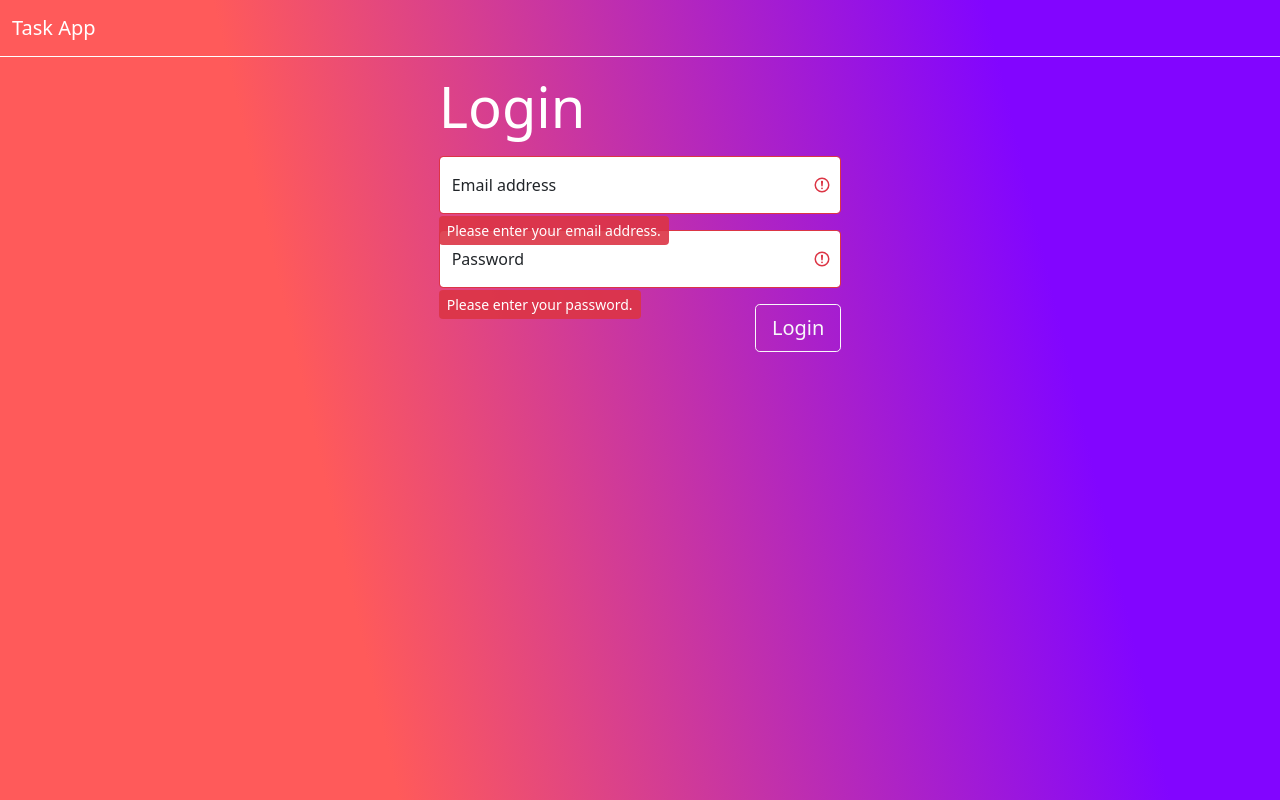
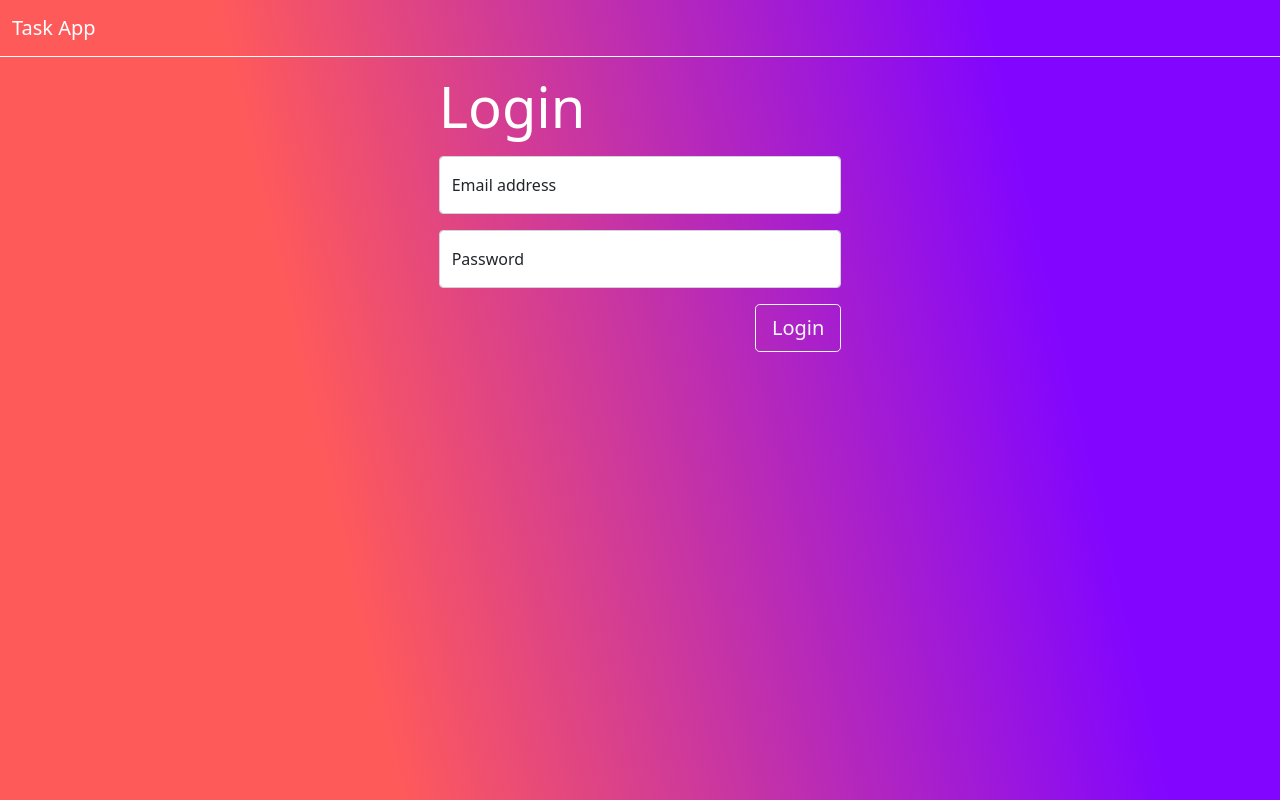
Before and after one commit to alexanderharding/task-app, an Angular app: page /login in a window 1280 px wide. Built offline with nearby package versions, Linux system fonts and the light colour scheme.

Commit message:
added isSubmitted property & onSubmit method

```diff
--- a/src/app/core/login/login.component.html
+++ b/src/app/core/login/login.component.html
@@ -1,7 +1,7 @@
 <div class="row justify-content-center">
   <div class="col-sm-8 col-lg-6 col-xl-4">
     <h1 class="text-white display-4 mb-3">{{ pageTitle }}</h1>
-    <form [formGroup]="loginForm" novalidate>
+    <form [formGroup]="loginForm" (ngSubmit)="onSubmit(loginForm)" novalidate>
       <div class="form-floating mb-3">
         <input
           type="email"
@@ -9,7 +9,9 @@
           id="emailControl"
           formControlName="email"
           placeholder="name@example.com"
-          [class]="{ 'is-invalid': getEmailValidationMessage() | async }"
+          [class]="{
+            'is-invalid': (getEmailValidationMessage() | async) && isSubmitted
+          }"
         />
         <label for="emailControl">Email address</label>
         <div class="invalid-tooltip">
@@ -23,7 +25,10 @@
           id="passwordControl"
           formControlName="password"
           placeholder="Password"
-          [class]="{ 'is-invalid': getPasswordValidationMessage() | async }"
+          [class]="{
+            'is-invalid':
+              (getPasswordValidationMessage() | async) && isSubmitted
+          }"
         />
         <label for="passwordControl">Password</label>
         <div class="invalid-tooltip">
--- a/src/app/core/login/login.component.ts
+++ b/src/app/core/login/login.component.ts
@@ -9,6 +9,7 @@ import { BehaviorSubject, Observable } from 'rxjs';
 export class LoginComponent implements OnInit {
   readonly pageTitle = 'Login';
   readonly loginForm: FormGroup = this.buildForm();
+  isSubmitted = false;
 
   private readonly emailValidationMessages = {
     required: 'Please enter your email address.',
@@ -27,6 +28,10 @@ export class LoginComponent implements OnInit {
 
   ngOnInit(): void {}
 
+  onSubmit(form: FormGroup): void {
+    if (!this.isSubmitted) this.isSubmitted = true;
+  }
+
   getEmailValidationMessage(): Observable<string> {
     return this.emailMessageSubject.asObservable();
   }
```
Also changed, not shown: 1 other file (tests, documents, lock files or other folders).
